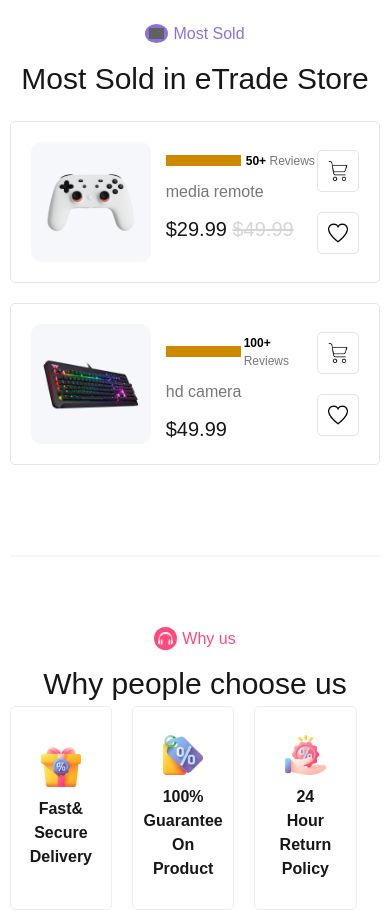
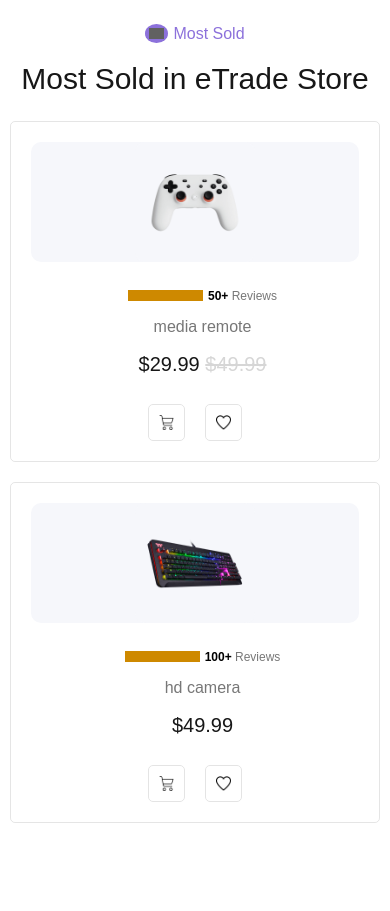
Before and after one commit to javieralarcon77/e-trade-nextjs, a Next.js app: page / in a window 390 px wide. Shown: the part 5940-6851 px from the top of the page. Built offline with nearby package versions, Linux system fonts and the light colour scheme; grey boxes are pictures that could not be loaded.

Commit message:
ajustado estilos para card-product-most-sold

```diff
--- a/components/molecules/card-product-most-sold/card-product-most-sold.css
+++ b/components/molecules/card-product-most-sold/card-product-most-sold.css
@@ -6,7 +6,7 @@
     border: 1px solid rgba(0, 0, 0, 0.1);
 }
 
-.card-most-sold > img{
+.card-most-sold-image-container img{
     width: 120px;
     height: 120px;
 }
@@ -40,7 +40,37 @@
 }
 
 .card-most-sold-buttons button{
-padding: 10px;
-border: 1px solid #e4e4e4;
-border-radius: 5px;
+    padding: 10px;
+    border: 1px solid #e4e4e4;
+    border-radius: 5px;
 }
+
+@media screen and (max-width: 600px) {
+    .card-most-sold{
+        flex-direction: column;
+    }
+
+    .card-most-sold-image-container{
+        width: 100%;
+        display: flex;
+        justify-content: center;
+        background-color: #f6f7fb;
+        border-radius: 10px;
+    }
+
+    .card-most-sold-body{
+        display: flex;
+        align-items: center;
+        flex-direction: column;
+        margin-top: 15px;
+    }
+
+    .card-most-sold-buttons{
+        margin-top: 25px;
+        flex-direction: row;
+    }
+
+    .card-most-sold-buttons button img{
+        width: 15px;
+    }
+}
--- a/components/molecules/card-product-most-sold/card-product-most-sold.tsx
+++ b/components/molecules/card-product-most-sold/card-product-most-sold.tsx
@@ -10,7 +10,9 @@ export function CardProductMostSold({
 }: any) {
   return (
     <div className="card-most-sold">
-      <img src={image} />
+      <div className="card-most-sold-image-container">
+        <img src={image} />
+      </div>
       <div className="card-most-sold-body">
         <Calification calification={reviews} type="review" />
 
```
